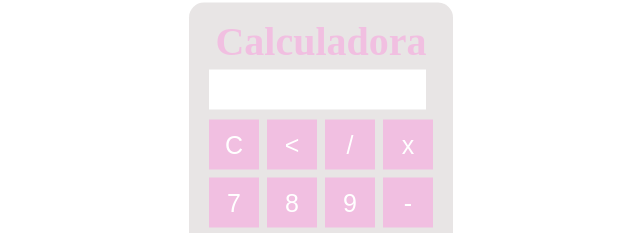
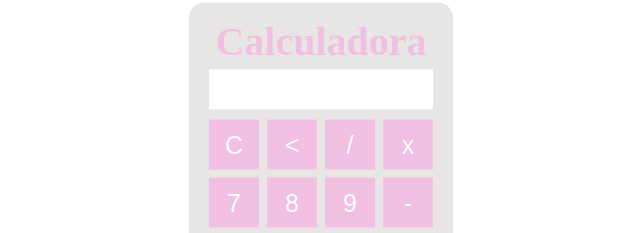
Before and after one commit to lsumizawaa/calculadora, a plain HTML site: page index.html in a window 1280 px wide. Shown: the part 183-416 px from the top of the page, 319-959 px from the left. Drawn offline with Linux system fonts and the light colour scheme.

Commit message:
Add files via upload

```diff
--- a/styles.css
+++ b/styles.css
@@ -38,10 +38,10 @@
 
 #resultado{
     background-color: white;
-    width: 207px;
+    width: 214px;
     height: 30px;
     margin: 5px;
-    color: black;
+    color: rgb(133, 130, 130);
     text-align: right;
     padding: 5px;
 }
```
